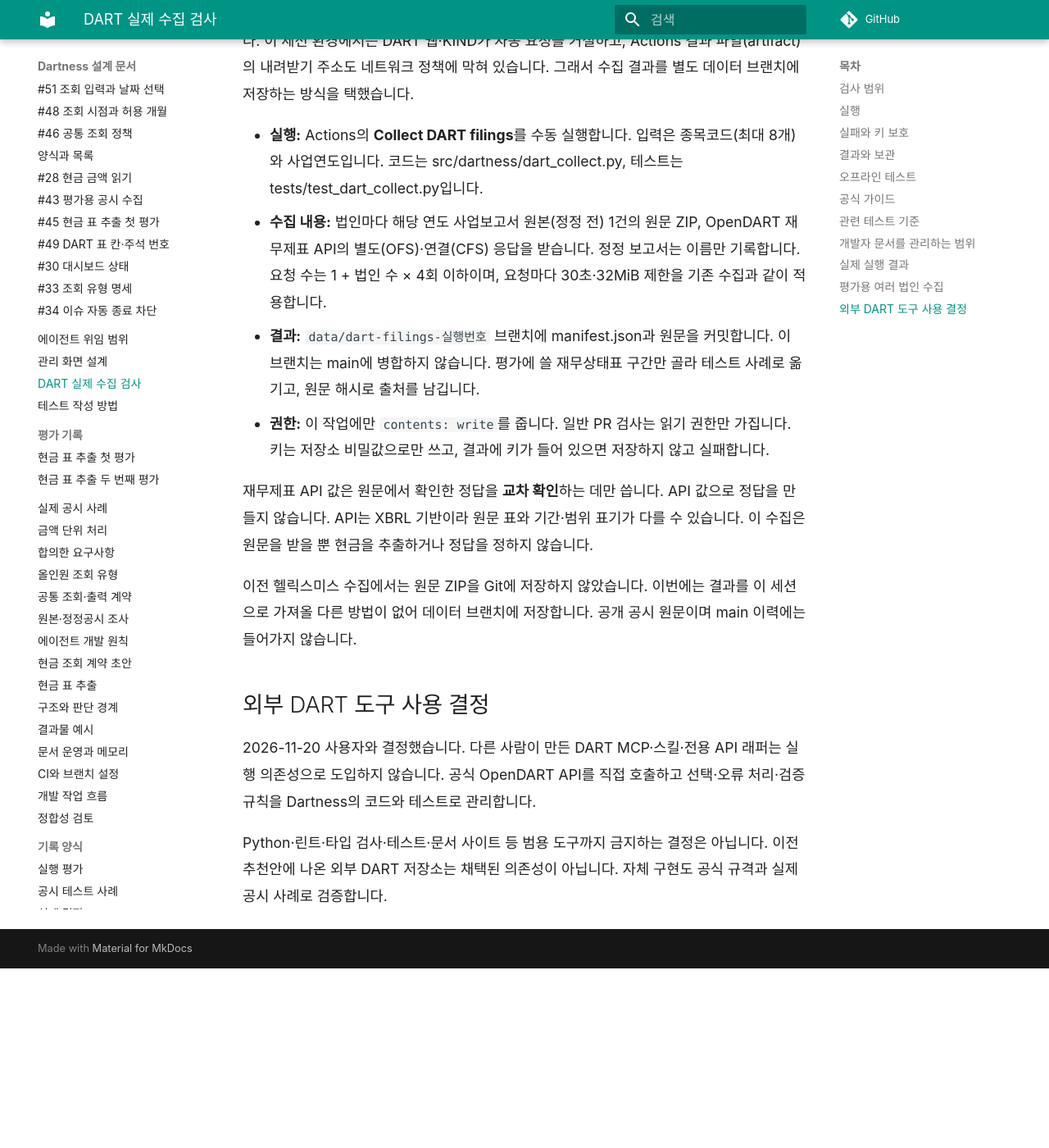
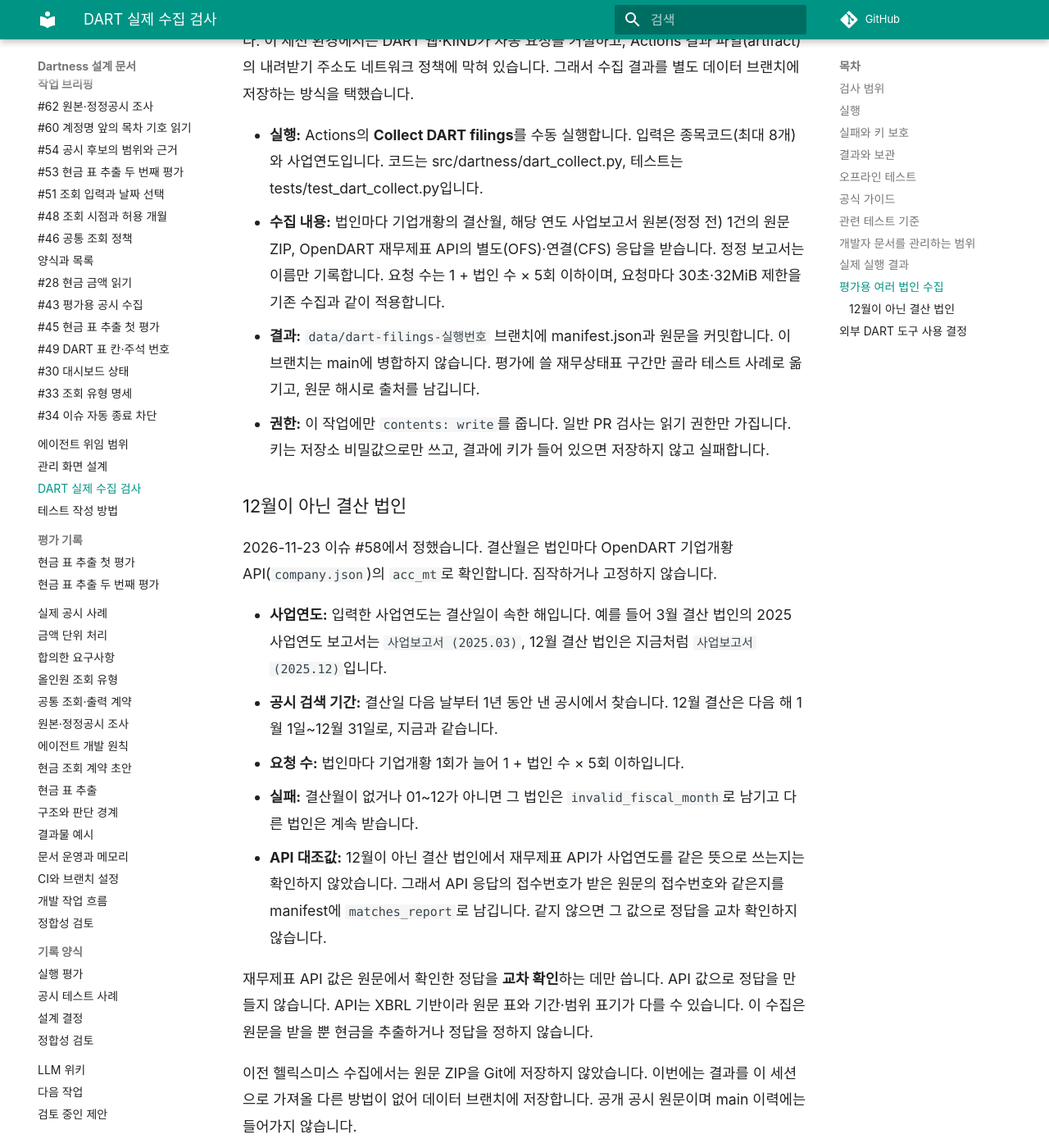
Before and after one commit to YUJAEYUN/Dartness, an MkDocs documentation site: the page built from docs/dart-live-check.md, in a window 1280 px wide and 1400 px high, scrolled down 4014 px. Shown: the whole window at 82% size. Built offline with MkDocs 1.6.1 and Material for MkDocs 9.7.7, drawn with Linux system fonts in a browser that asks for light colours; comment, search, counter and statistics services are not loaded; before the commit the page ends 5195 px from its top, so only the background shows below that.

Commit message:
평가 수집기의 12월이 아닌 결산 법인 처리 방식 정의
Refs #58

Co-Authored-By: Claude Opus 5.5 <noreply@anthropic.com>
Claude-Session: https://claude.ai/code/session_01SFNVZo3EFa3tERy3gZUUyi

```diff
--- a/docs/dart-live-check.md
+++ b/docs/dart-live-check.md
@@ -84,9 +84,19 @@ Actions 아티팩트를 내려받아 ZIP의 SHA-256이 기록과 같은지 확
 2026-11-23 사용자가 다른 법인 평가(이슈 #31)의 원문을 GitHub Actions로 받기로 했습니다. 이 세션 환경에서는 DART 웹·KIND가 자동 요청을 거절하고, Actions 결과 파일(artifact)의 내려받기 주소도 네트워크 정책에 막혀 있습니다. 그래서 수집 결과를 별도 데이터 브랜치에 저장하는 방식을 택했습니다.
 
 - **실행:** Actions의 **Collect DART filings**를 수동 실행합니다. 입력은 종목코드(최대 8개)와 사업연도입니다. 코드는 src/dartness/dart_collect.py, 테스트는 tests/test_dart_collect.py입니다.
-- **수집 내용:** 법인마다 해당 연도 사업보고서 원본(정정 전) 1건의 원문 ZIP, OpenDART 재무제표 API의 별도(OFS)·연결(CFS) 응답을 받습니다. 정정 보고서는 이름만 기록합니다. 요청 수는 1 + 법인 수 × 4회 이하이며, 요청마다 30초·32MiB 제한을 기존 수집과 같이 적용합니다.
+- **수집 내용:** 법인마다 기업개황의 결산월, 해당 연도 사업보고서 원본(정정 전) 1건의 원문 ZIP, OpenDART 재무제표 API의 별도(OFS)·연결(CFS) 응답을 받습니다. 정정 보고서는 이름만 기록합니다. 요청 수는 1 + 법인 수 × 5회 이하이며, 요청마다 30초·32MiB 제한을 기존 수집과 같이 적용합니다.
 - **결과:** `data/dart-filings-실행번호` 브랜치에 manifest.json과 원문을 커밋합니다. 이 브랜치는 main에 병합하지 않습니다. 평가에 쓸 재무상태표 구간만 골라 테스트 사례로 옮기고, 원문 해시로 출처를 남깁니다.
 - **권한:** 이 작업에만 `contents: write`를 줍니다. 일반 PR 검사는 읽기 권한만 가집니다. 키는 저장소 비밀값으로만 쓰고, 결과에 키가 들어 있으면 저장하지 않고 실패합니다.
+
+### 12월이 아닌 결산 법인
+
+2026-11-23 이슈 #58에서 정했습니다. 결산월은 법인마다 OpenDART 기업개황 API(`company.json`)의 `acc_mt`로 확인합니다. 짐작하거나 고정하지 않습니다.
+
+- **사업연도:** 입력한 사업연도는 결산일이 속한 해입니다. 예를 들어 3월 결산 법인의 2025 사업연도 보고서는 `사업보고서 (2025.03)`, 12월 결산 법인은 지금처럼 `사업보고서 (2025.12)`입니다.
+- **공시 검색 기간:** 결산일 다음 날부터 1년 동안 낸 공시에서 찾습니다. 12월 결산은 다음 해 1월 1일~12월 31일로, 지금과 같습니다.
+- **요청 수:** 법인마다 기업개황 1회가 늘어 1 + 법인 수 × 5회 이하입니다.
+- **실패:** 결산월이 없거나 01~12가 아니면 그 법인은 `invalid_fiscal_month`로 남기고 다른 법인은 계속 받습니다.
+- **API 대조값:** 12월이 아닌 결산 법인에서 재무제표 API가 사업연도를 같은 뜻으로 쓰는지는 확인하지 않았습니다. 그래서 API 응답의 접수번호가 받은 원문의 접수번호와 같은지를 manifest에 `matches_report`로 남깁니다. 같지 않으면 그 값으로 정답을 교차 확인하지 않습니다.
 
 재무제표 API 값은 원문에서 확인한 정답을 **교차 확인**하는 데만 씁니다. API 값으로 정답을 만들지 않습니다. API는 XBRL 기반이라 원문 표와 기간·범위 표기가 다를 수 있습니다. 이 수집은 원문을 받을 뿐 현금을 추출하거나 정답을 정하지 않습니다.
 
```
